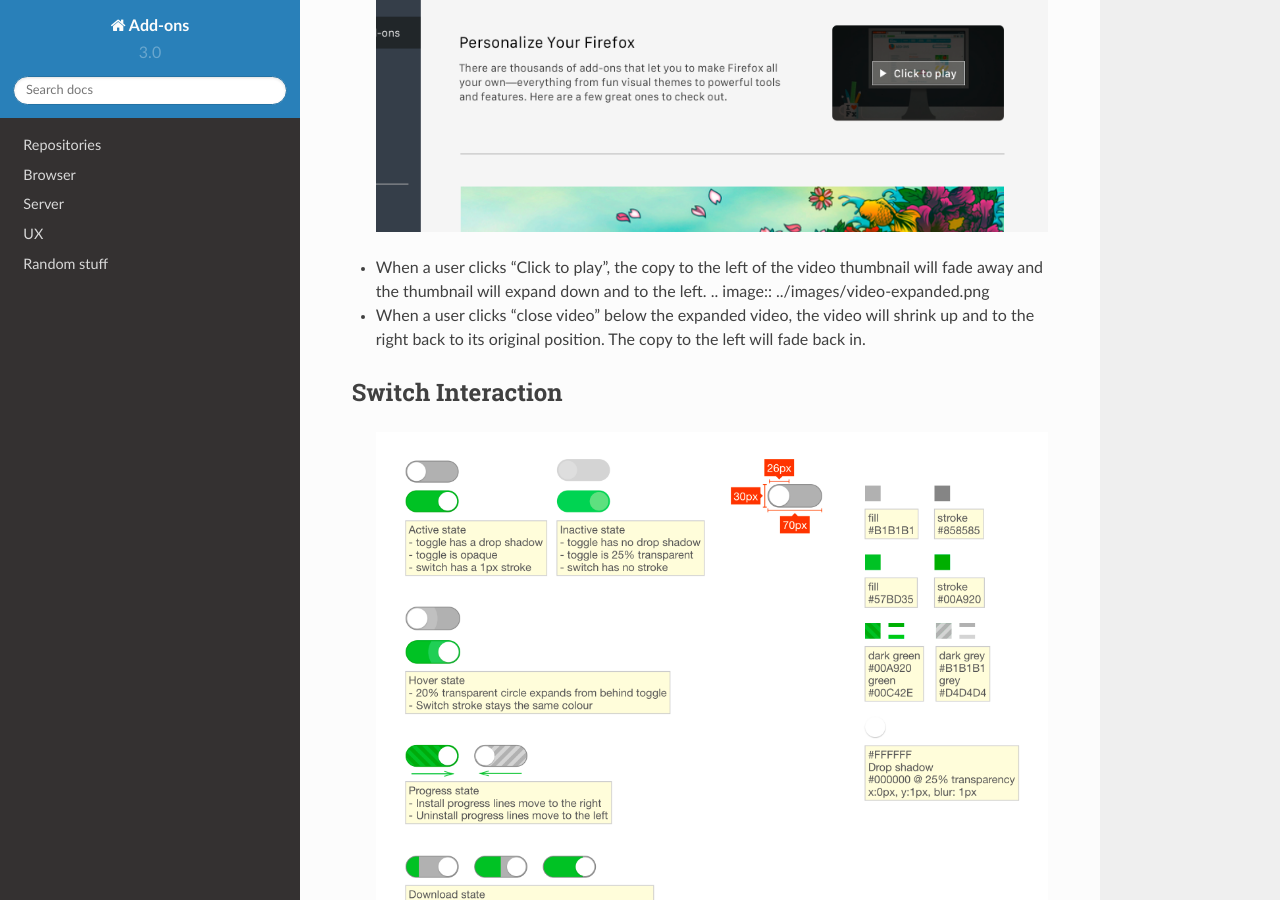
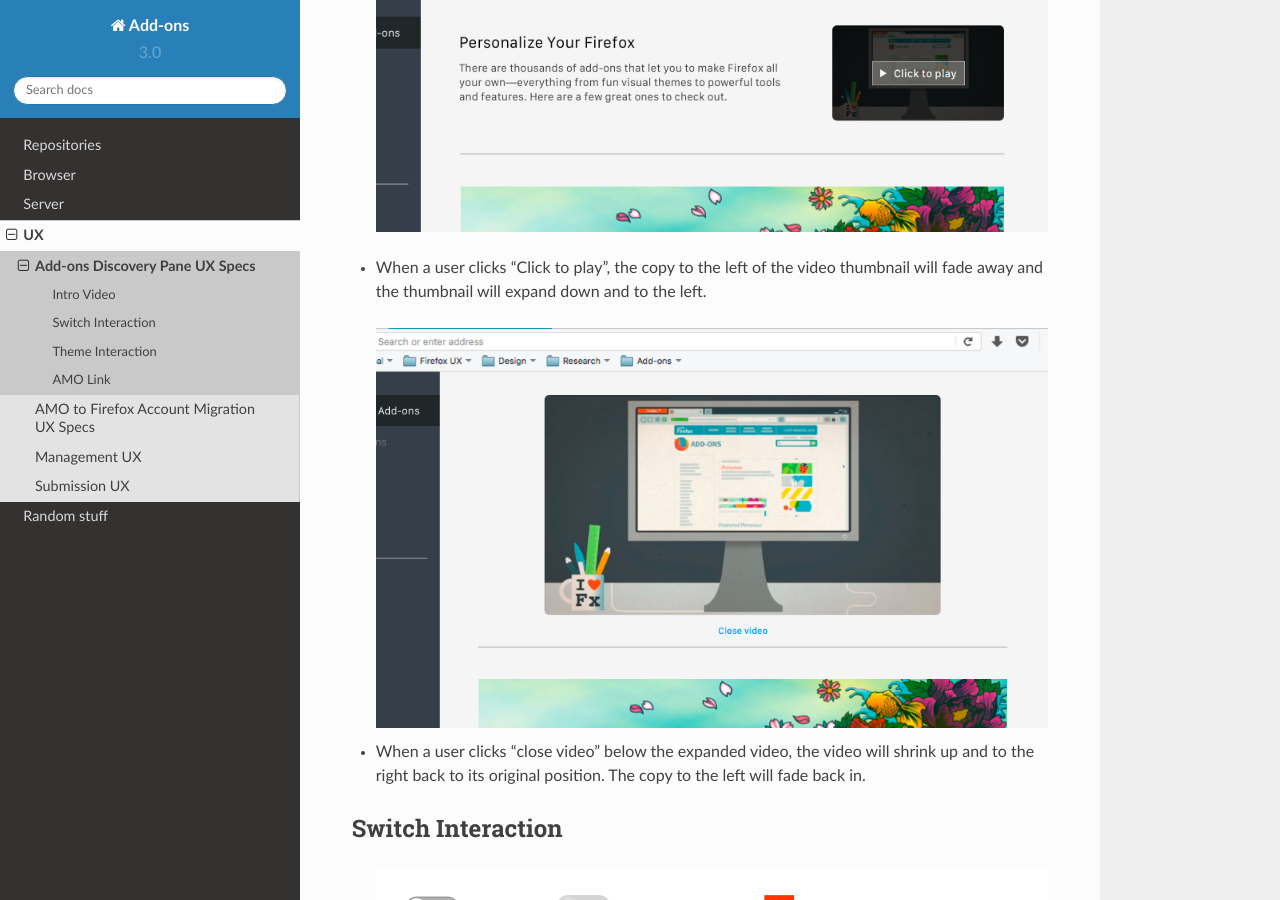
Before and after one commit to mozilla/addons, a Sphinx documentation site: the page built from docs/ux/disco-pane.rst, in a window 1280 px wide and 900 px high, scrolled down 829 px. Built offline with Sphinx 7.4.7 and the Read the Docs theme 2.0.0, drawn with Linux system fonts in a browser that asks for light colours.

Commit message:
minor fix ups to the disco pane specs

```diff
--- a/docs/ux/ux-spec.rst
+++ b/docs/ux/disco-pane.rst
@@ -8,8 +8,11 @@
 Intro Video
 -----------
   .. image:: ../images/video-thumb.png
+
 * When a user clicks "Click to play", the copy to the left of the video thumbnail will fade away and the thumbnail will expand down and to the left.
+
   .. image:: ../images/video-expanded.png
+
 * When a user clicks "close video" below the expanded video, the video will shrink up and to the right back to its original position. The copy to the left will fade back in.
 
 Switch Interaction
--- a/docs/ux/index.rst
+++ b/docs/ux/index.rst
@@ -8,6 +8,7 @@
 .. toctree::
    :maxdepth: 2
 
+   disco-pane.rst
    fxa-migration.rst
    ux-management.rst
    ux-submission.rst
```
